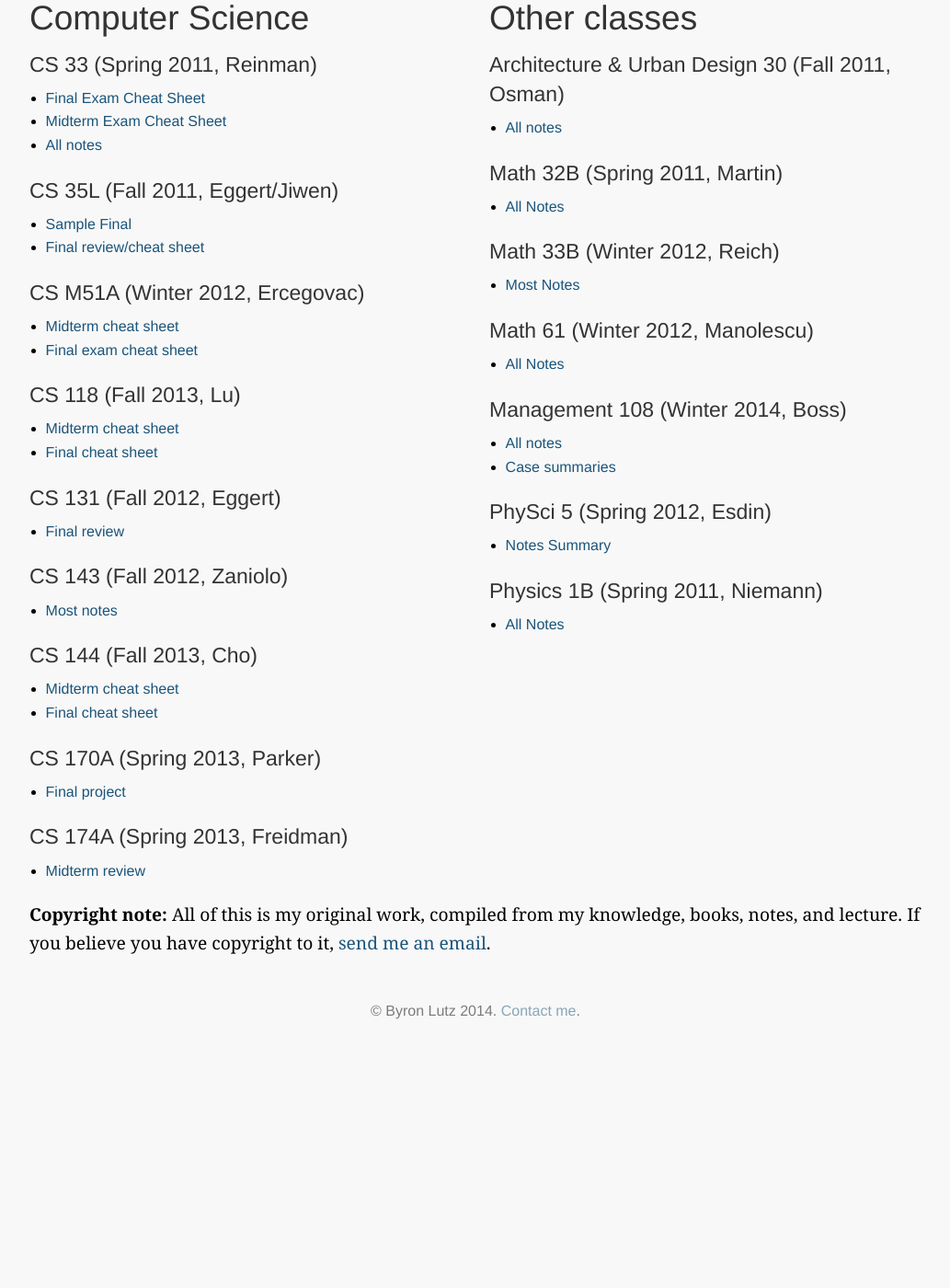
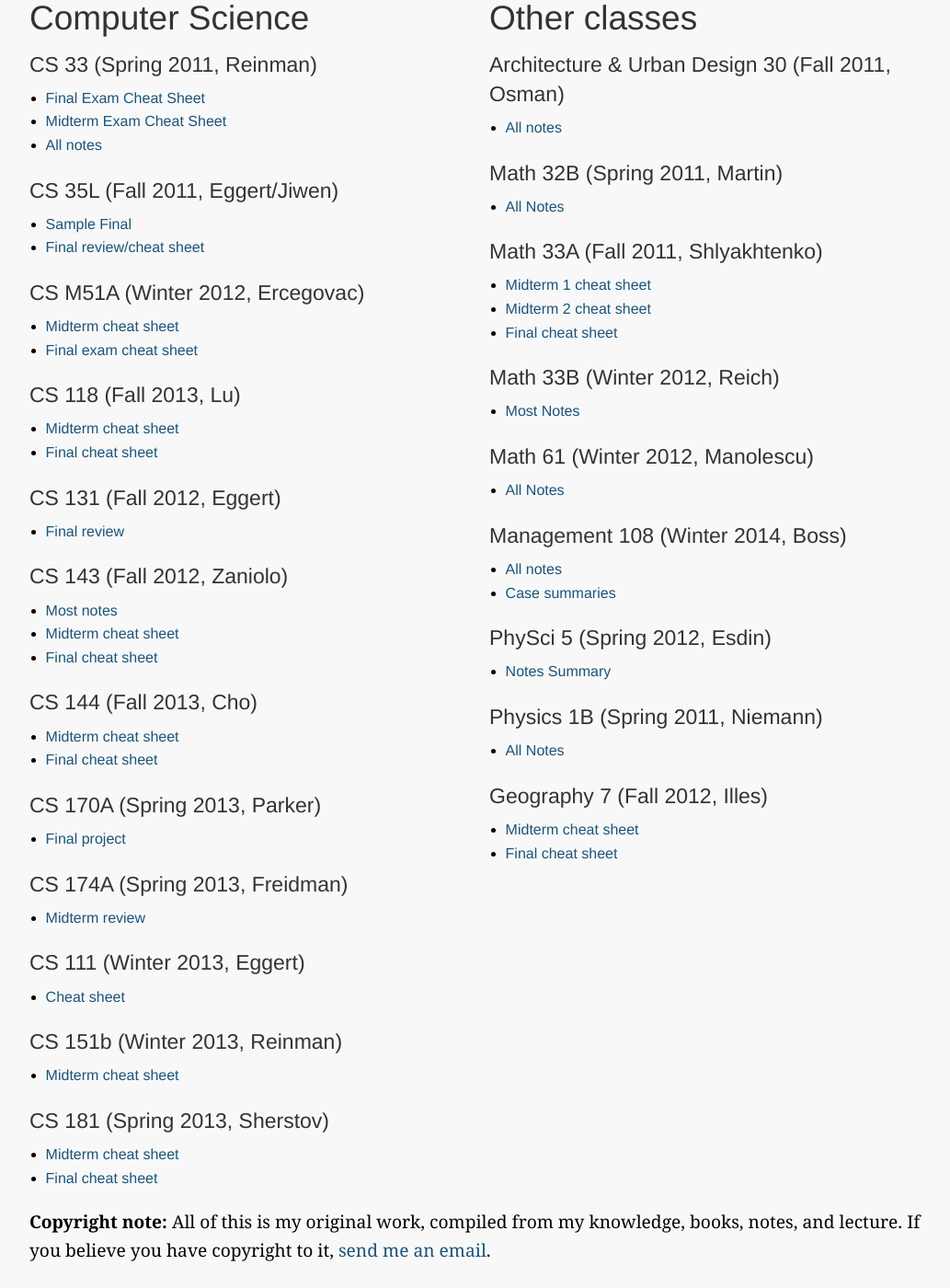
Before and after one commit to blutz/blutz.github.io, a Jekyll site: the page built from notes.html, in a window 1280 px wide and 1400 px high, scrolled down 283 px. Shown: the whole window at 92% size, without its empty margins (123-1156 px from the left). Built offline with Jekyll 4.4.1, drawn with Linux system fonts in a browser that asks for light colours; before the commit the page ends 1420 px from its top, so only the background shows below that.

Commit message:
Added some more notes

```diff
--- a/notes.html
+++ b/notes.html
@@ -44,6 +44,8 @@ layout: empty
         <h4>CS 143 (Fall 2012, Zaniolo)</h4>
         <ul>
             <li><a href="https://drive.google.com/folderview?id=0B6M_GsahdobOVDdBREhVRFRMMUE&usp=sharing">Most notes</a></li>
+            <li><a href="https://www.evernote.com/shard/s4/sh/48d71595-0f28-4845-b162-cd4df49ee6fc/fb6e3a16103e2e5d8389c4b64c71e317">Midterm cheat sheet</a></li>
+            <li><a href="https://www.evernote.com/shard/s4/sh/91941f57-8ac2-4310-b551-5c8e1a9ef5f5/c0c48bb1f7f4ba03cb70fe6d8d715d0e">Final cheat sheet</a></li>
         </ul>
 
         <h4>CS 144 (Fall 2013, Cho)</h4>
@@ -61,6 +63,22 @@ layout: empty
         <ul>
             <li><a href="https://docs.google.com/document/d/1WGKpW14mCASSiVbpXqhUPN0Lpv1hj7JJ0m2XWE9JxB8/edit?usp=sharing">Midterm review</a></li>
         </ul>
+
+        <h4>CS 111 (Winter 2013, Eggert)</h4>
+        <ul>
+            <li><a href="https://www.evernote.com/shard/s4/sh/f38dce15-7dce-48d3-bbfd-362db000fca0/156d55a111fbfc9f3e8a5679201aed8f">Cheat sheet</a></li>
+        </ul>
+
+        <h4>CS 151b (Winter 2013, Reinman)</h4>
+        <ul>
+            <li><a href="https://www.evernote.com/shard/s4/sh/b4095b51-9b26-49b1-961c-1d2a20eddbd2/e03cfae37138d110829509109fa98172">Midterm cheat sheet</a></li>
+        </ul>
+
+        <h4>CS 181 (Spring 2013, Sherstov)</h4>
+        <ul>
+            <li><a href="https://www.evernote.com/shard/s4/sh/d04a6ee4-19f3-4906-a193-ea38b855722b/084b7258f85cbfdce521b844012801eb">Midterm cheat sheet</a></li>
+            <li><a href="https://www.evernote.com/shard/s4/sh/a4e74639-a853-497c-bd9e-5f21087a9906/91675b5e1e884c138c26f828142fb815">Final cheat sheet</a></li>
+        </ul>
     </div><!-- end 6 col -->
 
     <div class="small-12 large-6 columns">
@@ -73,6 +91,13 @@ layout: empty
         <h4>Math 32B (Spring 2011, Martin)</h4>
         <ul>
             <li><a href="https://docs.google.com/open?id=0B6M_GsahdobOYTI0Y2QzNWYtZTQwNC00YjAwLWJkOWItM2YxZmFhOTkxNGE3">All Notes</a></li>
+        </ul>
+
+        <h4>Math 33A (Fall 2011, Shlyakhtenko)</h4>
+        <ul>
+            <li><a href="https://www.evernote.com/shard/s4/sh/e1e668ed-da6d-42aa-9718-062a13d667db/d6a82b6ca7349399d24979a6bd78d10b">Midterm 1 cheat sheet</a></li>
+            <li><a href="https://www.evernote.com/shard/s4/sh/b80c73ff-9071-47f8-8ca7-058886c8c38d/a798102d938c31aa340437769774a777">Midterm 2 cheat sheet</a></li>
+            <li><a href="https://www.evernote.com/shard/s4/sh/b2118f09-5b77-44af-afa9-d33b23c49604/d01af08e046d52213075c55b6696365f">Final cheat sheet</a></li>
         </ul>
 
         <h4>Math 33B (Winter 2012, Reich)</h4>
@@ -99,6 +124,12 @@ layout: empty
         <ul>
             <li><a href="https://docs.google.com/folder/d/0B6M_GsahdobONmNlNWNkYWMtYTI3My00ZjgyLWFkOTktZjMwZjUzNTViYzA1/edit">All Notes</a></li>
         </ul>
+
+        <h4>Geography 7 (Fall 2012, Illes)</h4>
+        <ul>
+            <li><a href="https://www.evernote.com/shard/s4/sh/57903af2-e3b0-4fac-ae49-f5a36548ec65/e383fe9b443270f7e286fc79af9d3423">Midterm cheat sheet</a></li>
+            <li><a href="https://www.evernote.com/shard/s4/sh/5cfbecf5-7cc0-411f-8433-33d2bb5a92c1/ac1bb6ea6e69745d87c54c712eaa02b8">Final cheat sheet</a></li>
+        </ul>
     </div><!-- end 6 columns -->
 </div><!-- /row -->
 <div class="row"><div class="small-12 columns">
```
